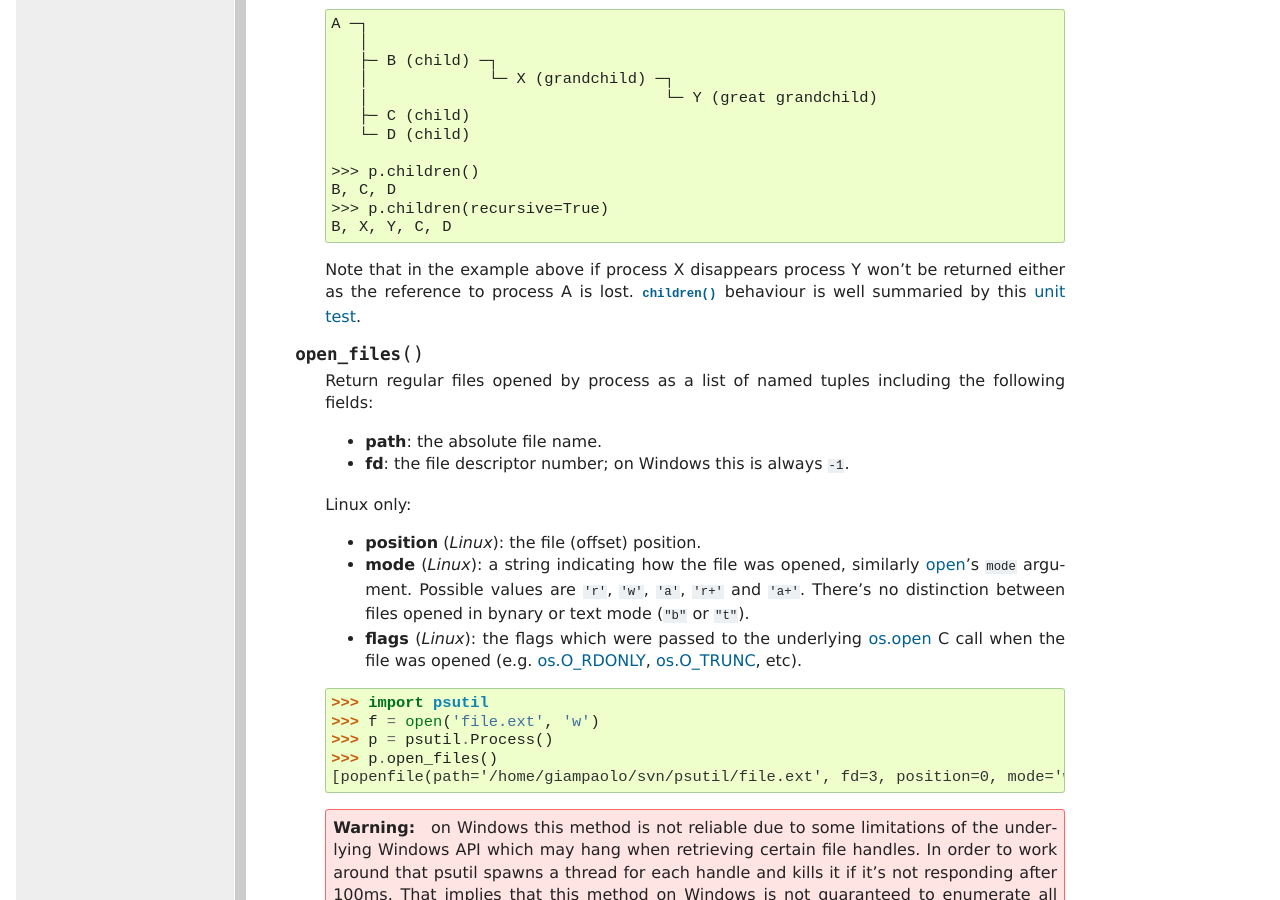
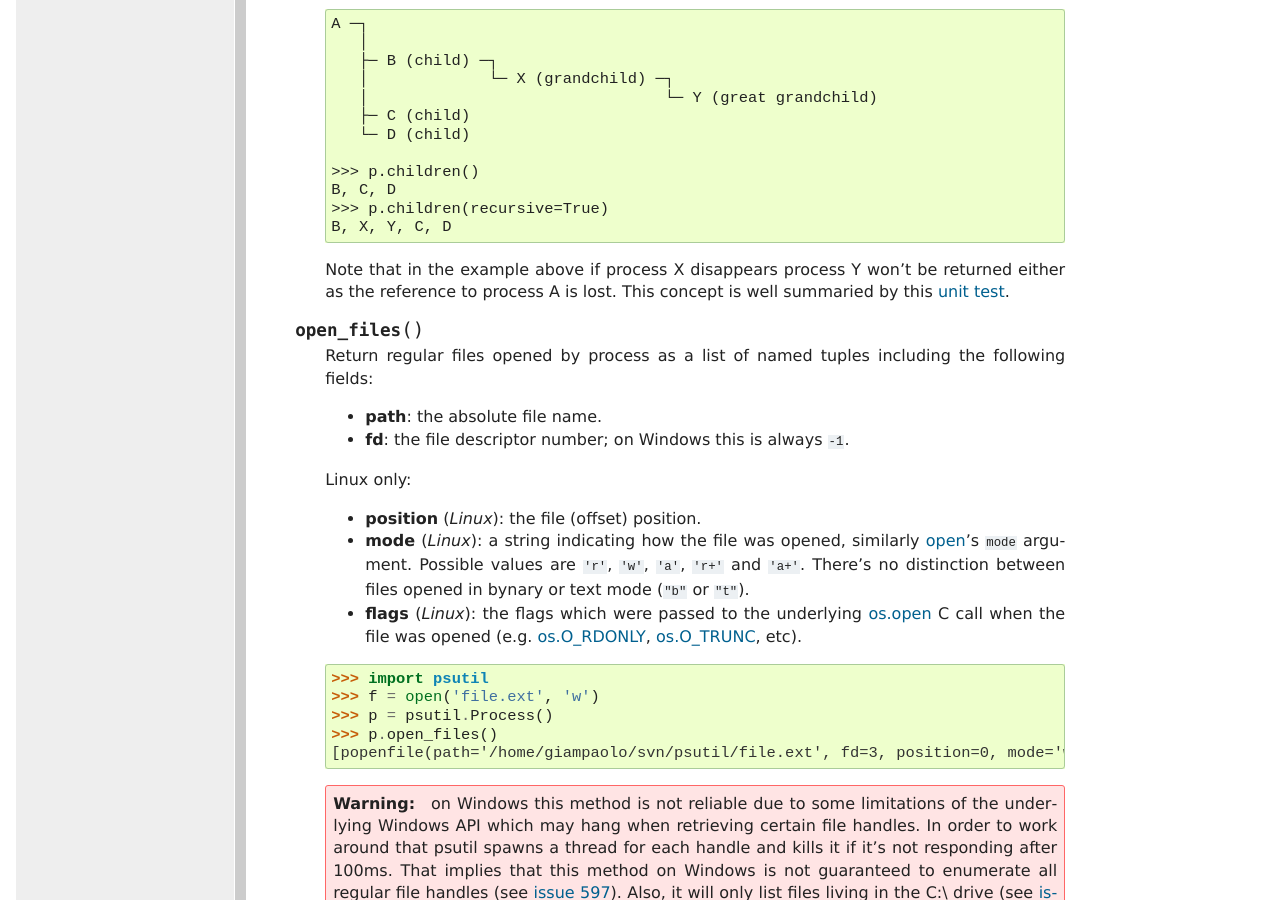
Before and after one commit to giampaolo/psutil, a Sphinx documentation site: the page built from docs/index.rst, in a window 1280 px wide and 900 px high, scrolled down 25695 px. Built offline with Sphinx 7.4.7, drawn with Linux system fonts in a browser that asks for light colours; formulas are drawn with MathJax 3.

```diff
--- a/docs/index.rst
+++ b/docs/index.rst
@@ -1625,8 +1625,8 @@
 
     Note that in the example above if process X disappears process Y won't be
     returned either as the reference to process A is lost.
-    :meth:`children()` behaviour is well summaried by this
-    `unit test <https://github.com/giampaolo/psutil/blob/7666871497e930ff1a318d90bbcec93da851afbf/psutil/tests/test_process.py#L1236-L1247>`__.
+    This concept is well summaried by this
+    `unit test <https://github.com/giampaolo/psutil/blob/fb9ae861cf3cf175c3da4a3cd4e558c6cbd6af91/psutil/tests/test_process.py#L1236-L1247>`__.
 
   .. method:: open_files()
 
```
Also changed, not shown: 1 other file.
